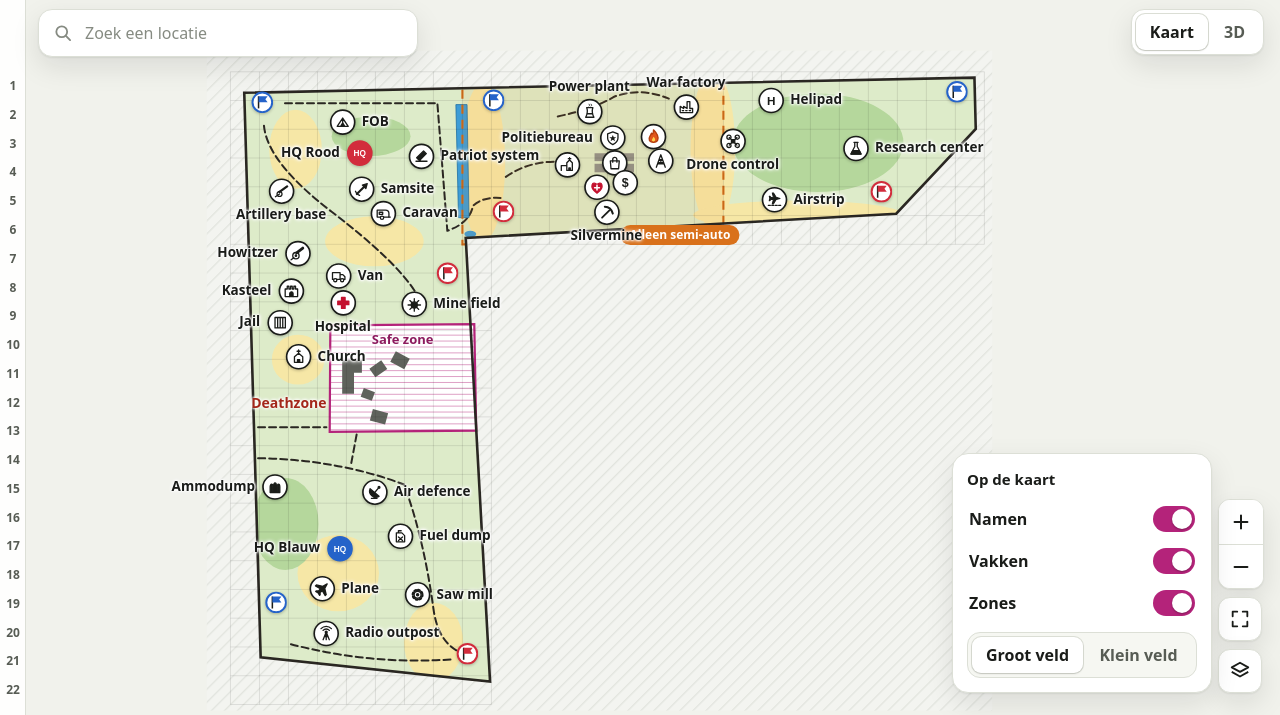
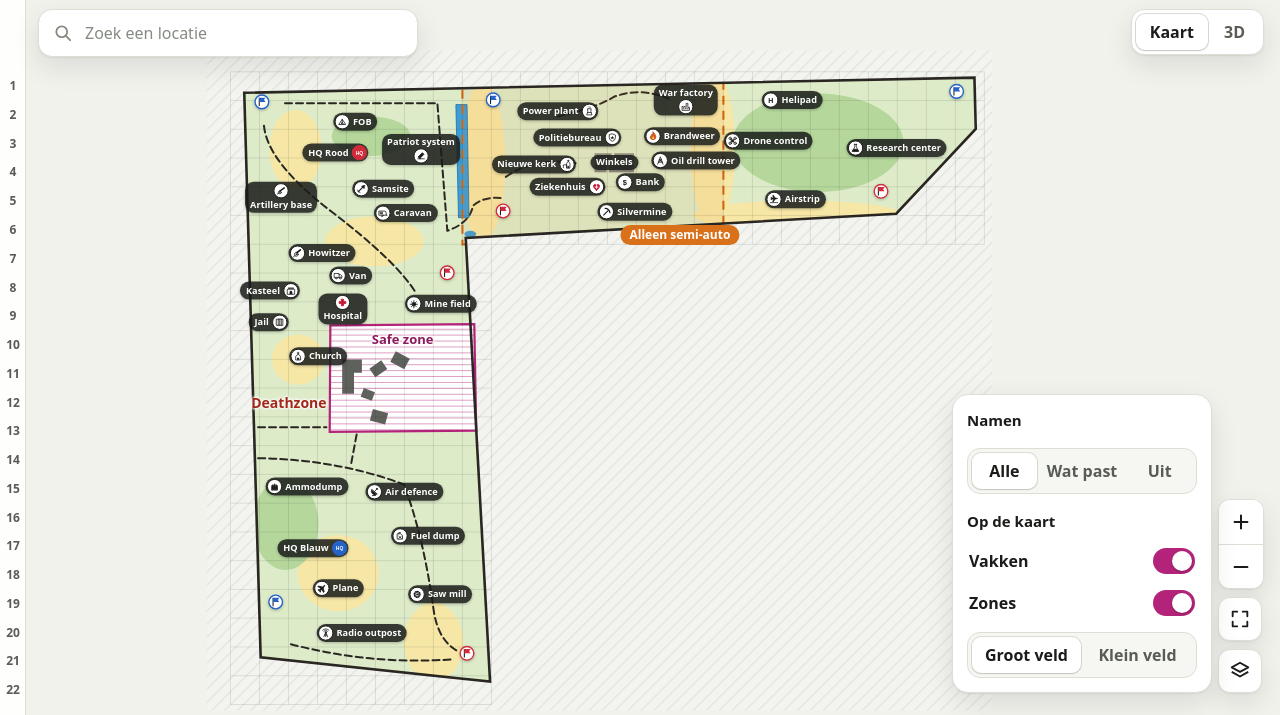
Before and after one commit to ACC-TNRL/BA-Airsoft, a plain HTML site: page index.html in a window 1280 px wide. Both pictures are taken after a click on the button 1240 px from the left and 756 px from the top of the page. Shown: the part 85-800 px from the top of the page. Drawn offline with Linux system fonts and the light colour scheme; a web font is replaced by a local one.

Commit message:
Add files via upload

```diff
--- a/app.js
+++ b/app.js
@@ -137,7 +137,7 @@ const flagIcon=(t,size)=>'<svg viewBox="-15 -15 30 30" width="'+size+'" height="
 function areaMarks(o){
   const m=[{x:298,y:440,html:'<span class="area area-safe">Safe zone</span>',cls:"amk"}];
   if(o.zones!==false)m.push({x:(COLX(14)+COLX(17))/2,y:ROWY(SEMI.r1+1)-14,html:'<span class="area area-semi">Alleen semi-auto</span>',cls:"amk"},{x:DEATHZONE.x,y:DEATHZONE.y,html:'<span class="area area-dz">Deathzone</span>',cls:"amk"});
-  if(o.small)m.push({x:SMALL_X/2+20,y:680,html:'<span class="area area-small">Niet op het klein veld</span>',cls:"amk"});
+  if(o.small)m.push({x:SMALL_X/2+20,y:612,html:'<span class="area area-small">Niet op het klein veld</span>',cls:"amk"});
   return m;
 }
 
@@ -205,6 +205,7 @@ class MapView{
     this.svg.setAttribute("viewBox",(this.cx-vw/2)+" "+(this.cy-vh/2)+" "+vw+" "+vh);
     const mk=Math.round(Math.max(20,Math.min(34,13+17*Math.sqrt(this.s))));
     this.el.style.setProperty("--mk",mk+"px");
+    this.el.style.setProperty("--zs",Math.min(1.08,this.s).toFixed(3)); // schaal voor namen die met de kaart meegroeien
     for(const m of this.marks){const p=this.toScreen(m.x,m.y);m.sx=p.x;m.sy=p.y;m.el.style.transform="translate("+p.x.toFixed(1)+"px,"+p.y.toFixed(1)+"px)"}
     this.layoutLabels(mk);
     if(this.rt){
@@ -451,7 +452,8 @@ function go(){
 }
 
 /* ---------- kaart ---------- */
-const MAPPREF=Object.assign({names:true,grid:true,zones:true,field:"groot",view:"2d"},store.get("mappref",{}));
+const MAPPREF=Object.assign({names:"alle",grid:true,zones:true,field:"groot",view:"2d"},store.get("mappref",{}));
+if(typeof MAPPREF.names!=="string")MAPPREF.names=MAPPREF.names===false?"uit":"alle"; // oude instelling (aan/uit) omzetten
 const saveMapPref=()=>store.set("mappref",MAPPREF);
 function pageMap(v){
   v.className="full";
@@ -459,17 +461,26 @@ function pageMap(v){
     '<div class="search" role="search"><div class="field">'+IC.search+'<input id="q" type="search" placeholder="Zoek een locatie" autocomplete="off" spellcheck="false" aria-label="Zoek een locatie" aria-controls="qres"><button class="clear" id="qx" aria-label="Wissen" hidden>×</button></div><div class="results" id="qres" role="listbox"></div></div>'+
     '<div class="seg viewsw" role="group" aria-label="Weergave"><button data-view="2d">Kaart</button><button data-view="3d">3D</button></div>'+
     '<div class="ctrls" id="ctrl2d"><div class="ctrl-group"><button class="icon-btn" id="zin" aria-label="Inzoomen">'+IC.plus+'</button><button class="icon-btn" id="zout" aria-label="Uitzoomen">'+IC.minus+'</button></div><button class="icon-btn" id="zfit" aria-label="Hele veld">'+IC.fit+'</button><button class="icon-btn" id="lay" aria-label="Lagen" aria-expanded="false">'+IC.layers+'</button></div>'+
-    '<div class="layers" id="layers" hidden><h3>Op de kaart</h3>'+[["names","Namen"],["grid","Vakken"],["zones","Zones"]].map(t=>'<label class="tgl">'+t[1]+'<input type="checkbox" data-pref="'+t[0]+'"'+(MAPPREF[t[0]]?" checked":"")+"></label>").join("")+
+    '<div class="layers" id="layers" hidden><h3>Namen</h3><div class="seg" role="group" aria-label="Namen"><button data-names="alle">Alle</button><button data-names="past">Wat past</button><button data-names="uit">Uit</button></div>'+
+    '<h3 class="lh2">Op de kaart</h3>'+[["grid","Vakken"],["zones","Zones"]].map(t=>'<label class="tgl">'+t[1]+'<input type="checkbox" data-pref="'+t[0]+'"'+(MAPPREF[t[0]]?" checked":"")+"></label>").join("")+
     '<div class="seg" role="group" aria-label="Veld"><button data-field="groot">Groot veld</button><button data-field="klein">Klein veld</button></div></div>'+
     '<div class="loc" id="loc" hidden></div></div></section>';
   let sel=null;
   const mv=new MapView($("#mv"),{rulers:true,pad:34,bounds:[GRID.x0-16,GRID.y0-16,COLX(GRID.cols)+16,ROWY(GRID.rows)+16],maxS:6,
     insets:isPhone()?{t:64,r:0,b:0,l:0}:{t:96,r:60,b:0,l:0},
-    onReady:m=>m.fit(FIELD_BOX,0,isPhone()?8:20),
-    onTap:(p,t)=>{const k=mv.nearestMark(t.px,t.py,28,m=>m.loc);select(k?k.loc:null)}});
+    onReady:m=>{m.fit(FIELD_BOX,0,isPhone()?8:20);
+      // alle namen op een smal scherm: start op leesbare grootte, linksboven in het veld (schuif voor de rest)
+      if(MAPPREF.names==="alle"&&isPhone()&&m.s<.68){const s=.72;m.to({s,cx:FIELD_BOX[0]-6+(m.w/2-30)/s,cy:FIELD_BOX[1]-10+(m.h/2-74)/s},0)}},
+    onTap:(p,t)=>{let k=null;
+      if(MAPPREF.names==="alle"&&t.e){const X=t.e.clientX,Y=t.e.clientY; // tik op een label telt, ook op de tekst
+        k=mv.marks.slice().reverse().find(m=>{if(!m.loc)return false;const b=m.el.firstElementChild.getBoundingClientRect();return X>=b.left-3&&X<=b.right+3&&Y>=b.top-3&&Y<=b.bottom+3})}
+      k=k||mv.nearestMark(t.px,t.py,28,m=>m.loc);select(k?k.loc:null)}});
   const drawBase=()=>mv.setBase(baseMapSVG({grid:MAPPREF.grid,zones:MAPPREF.zones,small:MAPPREF.field==="klein"}));
-  const drawMarks=()=>{mv.noLabels=!MAPPREF.names;
-    mv.setMarks(areaMarks({zones:MAPPREF.zones,small:MAPPREF.field==="klein"}).concat(LOCS.map(l=>({x:l.x,y:l.y,html:iconSVG(l.n,36),label:l.n,side:l.side,prio:sel===l?9:1,loc:l,cls:(sel===l?"sel ":"")+(MAPPREF.field==="klein"&&!inSmall(l)?"dim":"")})),
+  const drawMarks=()=>{const all=MAPPREF.names==="alle"; mv.noLabels=MAPPREF.names==="uit"; $("#mv").classList.toggle("all-names",all);
+    const dim=l=>MAPPREF.field==="klein"&&!inSmall(l)?" dim":"";
+    mv.setMarks(areaMarks({zones:MAPPREF.zones,small:MAPPREF.field==="klein"}).concat(LOCS.map(l=>all
+      ? {x:l.x,y:l.y,html:'<span class="nm s-'+(l.n==="Winkels"?"c":l.side)+'">'+iconSVG(l.n,36)+"<b>"+esc(l.n)+"</b></span>",loc:l,cls:"nmk"+(sel===l?" sel":"")+dim(l)} // naam en icoon als één label, groeit mee met de kaart
+      : {x:l.x,y:l.y,html:iconSVG(l.n,36),label:l.n,side:l.side,prio:sel===l?9:1,loc:l,cls:(sel===l?"sel":"")+dim(l)}),
       SPAWNS.map(p=>({x:p[0],y:p[1],html:flagIcon(p[2],30),cls:"flag"}))))};
   drawBase(); drawMarks();
   function select(l,fly){
@@ -497,8 +508,9 @@ function pageMap(v){
   $("#zfit").onclick=()=>mv.fit(FIELD_BOX,380,isPhone()?8:20);
   const lay=$("#layers"); $("#lay").onclick=()=>{lay.hidden=!lay.hidden;$("#lay").setAttribute("aria-expanded",!lay.hidden)};
   lay.addEventListener("change",e=>{const k=e.target.dataset.pref;if(!k)return;MAPPREF[k]=e.target.checked;saveMapPref();drawBase();drawMarks()});
-  const segSync=()=>{$$("[data-field]").forEach(b=>b.setAttribute("aria-pressed",b.dataset.field===MAPPREF.field));$$("[data-view]").forEach(b=>b.setAttribute("aria-pressed",b.dataset.view===MAPPREF.view))};
-  lay.addEventListener("click",e=>{const b=e.target.closest("[data-field]");if(!b)return;MAPPREF.field=b.dataset.field;saveMapPref();segSync();drawBase();drawMarks()});
+  const segSync=()=>{$$("[data-names]").forEach(b=>b.setAttribute("aria-pressed",b.dataset.names===MAPPREF.names));$$("[data-field]").forEach(b=>b.setAttribute("aria-pressed",b.dataset.field===MAPPREF.field));$$("[data-view]").forEach(b=>b.setAttribute("aria-pressed",b.dataset.view===MAPPREF.view))};
+  lay.addEventListener("click",e=>{const n=e.target.closest("[data-names]");if(n){MAPPREF.names=n.dataset.names;saveMapPref();segSync();drawMarks();return}
+    const b=e.target.closest("[data-field]");if(!b)return;MAPPREF.field=b.dataset.field;saveMapPref();segSync();drawBase();drawMarks()});
   const closeLay=e=>{if(!lay.hidden&&!e.target.closest("#layers,#lay")){lay.hidden=true;$("#lay").setAttribute("aria-expanded","false")}if(!e.target.closest(".search")&&res.innerHTML&&document.activeElement!==q){}};
   document.addEventListener("pointerdown",closeLay);
   // 2D / 3D
--- a/index.html
+++ b/index.html
@@ -12,11 +12,11 @@
 <link rel="apple-touch-icon" href="icons/apple-touch-icon.png">
 <meta name="apple-mobile-web-app-capable" content="yes">
 <link rel="preload" href="fonts/archivo.woff2" as="font" type="font/woff2" crossorigin>
-<link rel="stylesheet" href="styles.css?v=fa7925ab">
+<link rel="stylesheet" href="styles.css?v=009ec961">
 </head>
 <body>
 <div id="app"></div>
 <div id="toast" role="status" aria-live="polite"></div>
-<script src="app.js?v=fa7925ab" defer></script>
+<script src="app.js?v=009ec961" defer></script>
 </body>
 </html>
--- a/styles.css
+++ b/styles.css
@@ -156,7 +156,24 @@ button{cursor:pointer;-webkit-user-select:none;user-select:none}
 .tgl input::after{content:"";position:absolute;width:20px;height:20px;border-radius:50%;background:#fff;top:3px;left:3px;transition:transform .15s;box-shadow:0 1px 2px rgba(0,0,0,.3)}
 .tgl input:checked{background:var(--op)}
 .tgl input:checked::after{transform:translateX(16px)}
-.layers .seg{width:100%;margin-top:8px}.layers .seg button{flex:1}
+.layers .seg{width:100%;margin-top:8px}.layers .seg button{flex:1;padding:0 8px}
+.layers h3.lh2{margin-top:16px}
+/* alle namen: icoon en naam als één label dat met de kaart meeschaalt, zoals op een gedrukte kaart */
+.nm{position:absolute;display:flex;align-items:center;gap:.3em;font-size:calc(var(--zs,1) * 14px);line-height:1.1;white-space:nowrap;
+  background:rgba(26,28,25,.86);color:#fff;border-radius:999px;padding:.14em .62em .14em .14em;box-shadow:0 1px 3px rgba(0,0,0,.25);
+  left:-1.015em;top:-1.015em}
+.nm>svg{width:1.75em;height:1.75em;flex:none;filter:none}
+.nm>b{font-weight:700;letter-spacing:.005em}
+.nm.s-l{flex-direction:row-reverse;padding:.14em .14em .14em .62em;left:auto;right:-1.015em}
+.nm.s-t,.nm.s-b{flex-direction:column;gap:.12em;border-radius:.95em;padding:.3em .55em .14em;left:0;transform:translateX(-50%)}
+.nm.s-t{flex-direction:column-reverse;padding:.3em .55em .14em;top:auto;bottom:-1.015em}
+.nm.s-b{padding:.14em .55em .3em}
+.nm.s-c{padding:.25em .6em;left:0;top:0;transform:translate(-50%,-50%)}.nm.s-c>svg{display:none} /* Winkels: alleen de naam, op de gebouwen */
+.mk.nmk.sel{z-index:3}
+.mk.nmk.sel .nm{background:var(--op)}
+.mk.nmk.sel::before{display:none}
+.mk.dim{opacity:.35}
+.all-names .mk.flag>svg{width:calc(var(--zs,1) * 24px);height:calc(var(--zs,1) * 24px);left:calc(var(--zs,1) * -12px);top:calc(var(--zs,1) * -12px)}
 .loc{position:absolute;left:38px;bottom:22px;width:min(380px,calc(100% - 100px));background:var(--surface);border:1px solid var(--line);border-radius:18px;box-shadow:var(--shadow);padding:16px 16px 14px;animation:up .18s ease-out}
 .loc-h{display:flex;align-items:center;gap:14px;padding-right:34px}
 .loc-h h2{margin:0;font-size:24px}
--- a/sw.js
+++ b/sw.js
@@ -1,5 +1,5 @@
 /* Offline: de app zelf staat in de cache; de luchtfoto en 3D-module worden bewaard zodra ze een keer geladen zijn. */
-const V="baveld-fa7925ab", CORE=["./","./index.html","./app.js?v=fa7925ab","./styles.css?v=fa7925ab","./fonts/archivo.woff2","./manifest.webmanifest","./icons/icon-192.png","./icons/icon-512.png"];
+const V="baveld-009ec961", CORE=["./","./index.html","./app.js?v=009ec961","./styles.css?v=009ec961","./fonts/archivo.woff2","./manifest.webmanifest","./icons/icon-192.png","./icons/icon-512.png"];
 self.addEventListener("install",e=>{e.waitUntil(caches.open(V).then(c=>c.addAll(CORE)).then(()=>self.skipWaiting()))});
 self.addEventListener("activate",e=>{e.waitUntil(caches.keys().then(k=>Promise.all(k.filter(x=>x!==V&&x!=="baveld-ext").map(x=>caches.delete(x)))).then(()=>self.clients.claim()))});
 self.addEventListener("fetch",e=>{
```
